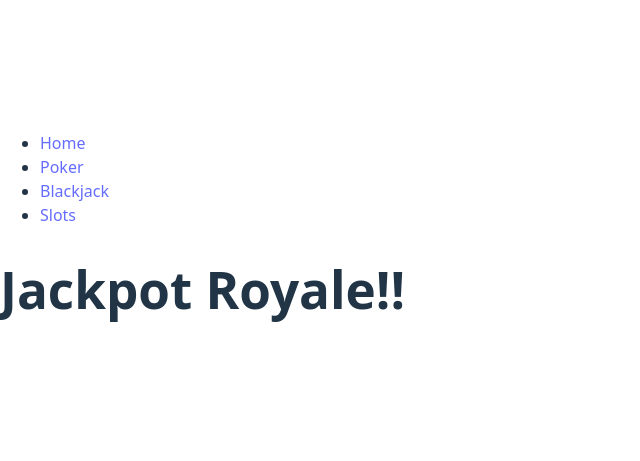
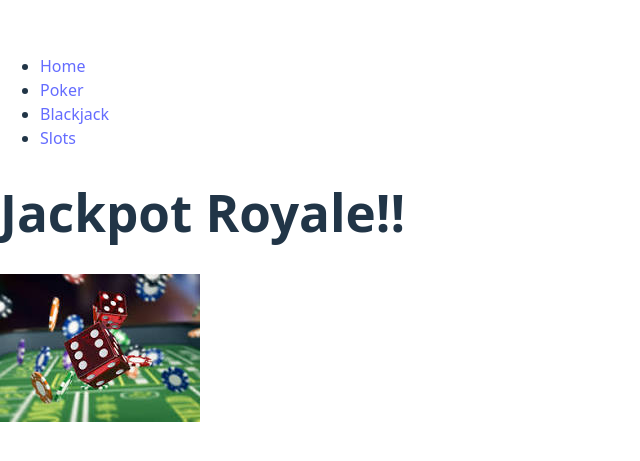
Before and after one commit to blovelace84/Casino-App-Repo, a React (Vite) app in the folder Casino-App/: page / in a window 1280 px wide. Shown: the part 167-628 px from the top of the page, without its empty margins (0-640 px from the left). Built offline with nearby package versions, Linux system fonts and the light colour scheme.

Commit message:
Added image to the homepage

```diff
--- a/Casino-App/src/pages/Home.jsx
+++ b/Casino-App/src/pages/Home.jsx
@@ -1,5 +1,13 @@
+import React from "react";
+import Casino from '../assets/Casino.jpg';
+
 const Home = () => {
-    return <h1>Jackpot Royale!!</h1>;
-};
+    return(
+        <div>
+            <h1>Jackpot Royale!!</h1>
+            <img src={Casino} alt="Casino" />
+        </div>
+    );
+}
 
 export default Home;
```
Also changed, not shown: Casino-App/src/assets/Casino.jpg (added).
